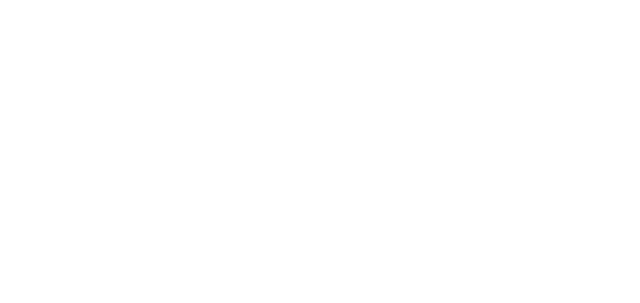
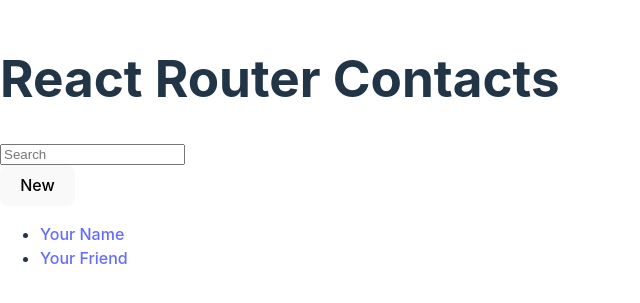
Before and after one commit to southAndy/F2E-week1-travel, a React (Vite) app: page / in a window 1280 px wide. Shown: the part 249-552 px from the top of the page, without its empty margins (0-640 px from the left). Built offline with nearby package versions, Linux system fonts and the light colour scheme.

Commit message:
feat: import testing routes

```diff
--- a/index.html
+++ b/index.html
@@ -4,7 +4,7 @@
     <meta charset="UTF-8" />
     <link rel="icon" type="image/svg+xml" href="/vite.svg" />
     <meta name="viewport" content="width=device-width, initial-scale=1.0" />
-    <title>Vite + React</title>
+    <title>Taiwan-travel</title>
   </head>
   <body>
     <div id="root"></div>
--- a/src/main.jsx
+++ b/src/main.jsx
@@ -1,10 +1,19 @@
 import React from 'react'
 import ReactDOM from 'react-dom/client'
-import App from './App'
+import { createBrowserRouter,Route,RouterProvider } from 'react-router-dom'
+
+import Root from './routes/root'
+// import App from './App'
 import './index.css'
+
+const routers = createBrowserRouter([{
+  path:'/',
+  element:<Root/>
+}])
 
 ReactDOM.createRoot(document.getElementById('root')).render(
   <React.StrictMode>
-    <App />
+    <RouterProvider router={routers}/>
+    {/* <App /> */}
   </React.StrictMode>
 )
--- /dev/null
+++ b/src/routes/error-page.jsx
@@ -0,0 +1,5 @@
+// import
+
+// export default function ErrorPage(){
+//     return()
+// }
--- /dev/null
+++ b/src/routes/root.jsx
@@ -0,0 +1,43 @@
+export default function Root(){
+    return (
+        <>
+        <div id="sidebar">
+        <h1>React Router Contacts</h1>
+        <div>
+          <form id="search-form" role="search">
+            <input
+              id="q"
+              aria-label="Search contacts"
+              placeholder="Search"
+              type="search"
+              name="q"
+            />
+            <div
+              id="search-spinner"
+              aria-hidden
+              hidden={true}
+            />
+            <div
+              className="sr-only"
+              aria-live="polite"
+            ></div>
+          </form>
+          <form method="post">
+            <button type="submit">New</button>
+          </form>
+        </div>
+        <nav>
+          <ul>
+            <li>
+              <a href={`contacts/1`}>Your Name</a>
+            </li>
+            <li>
+              <a href={`contacts/2`}>Your Friend</a>
+            </li>
+          </ul>
+        </nav>
+      </div>
+      <div id="detail"></div>
+    </>
+    )
+}
```
Also changed, not shown: src/pages/Home/home-page.jsx (added).
